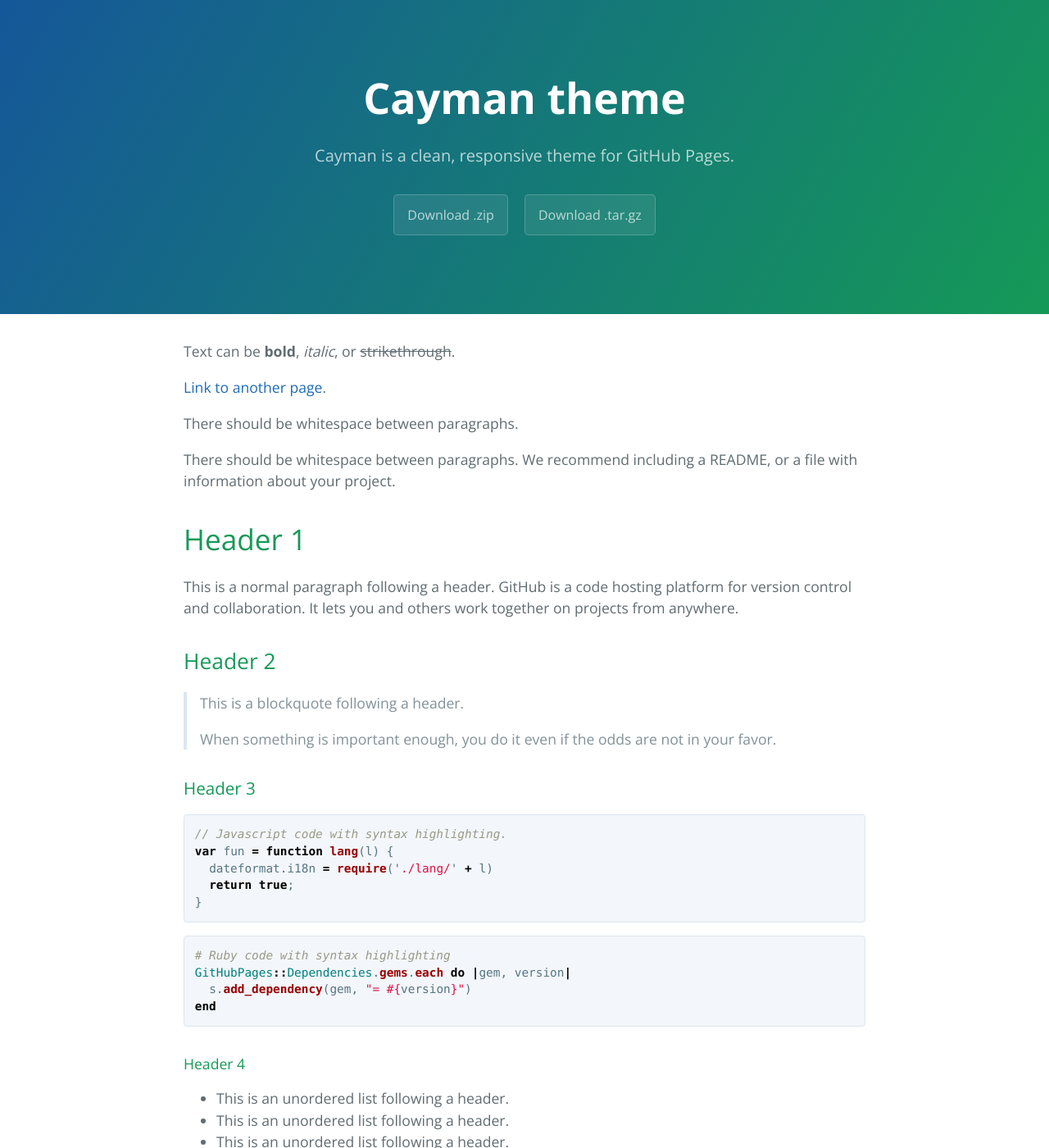
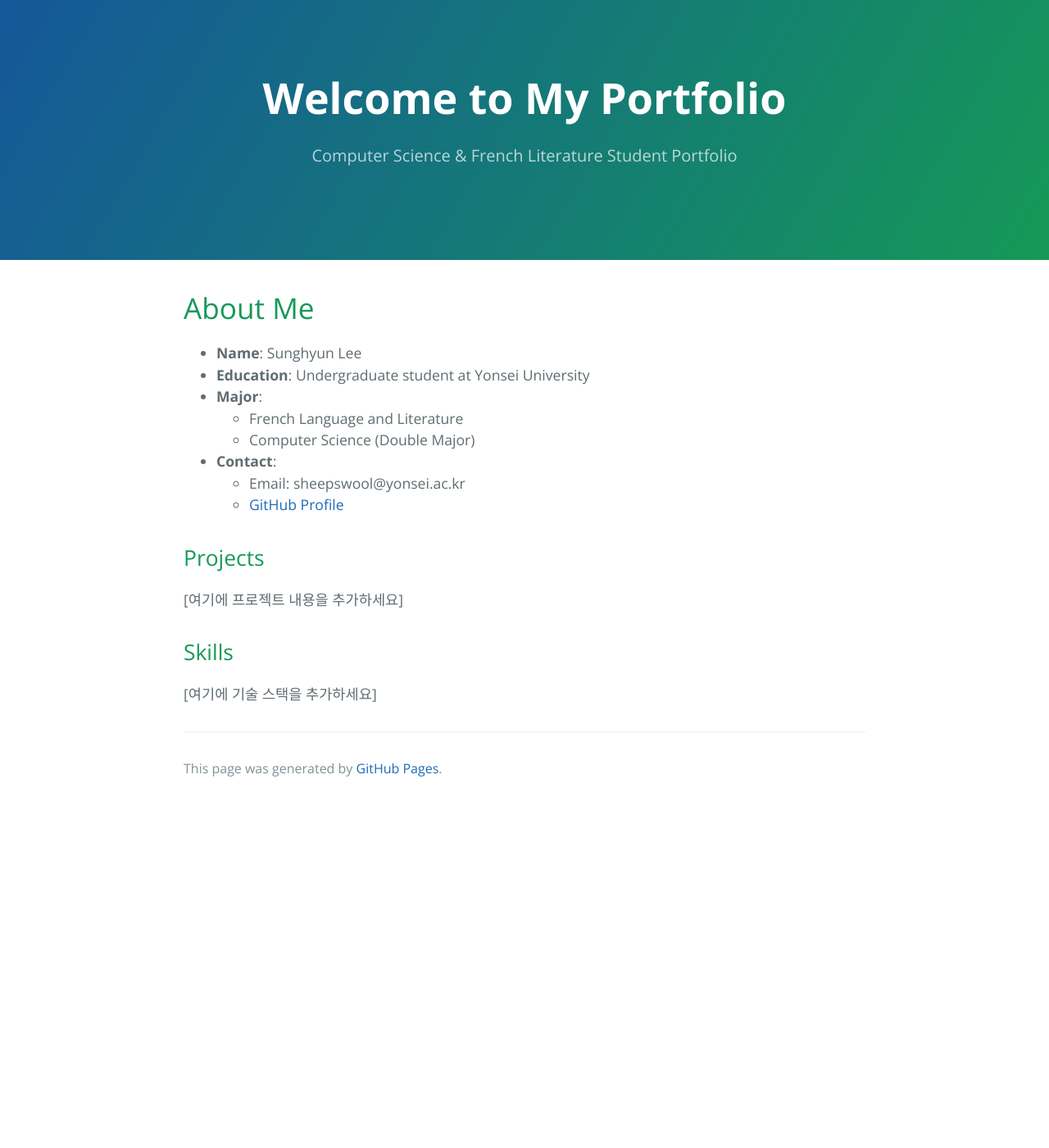
Before and after one commit to RomanticBox/RomanticBox.github.io, a Jekyll site: the page built from index.md, in a window 1280 px wide and 1400 px high. Shown: the whole window at 82% size. Built offline with Jekyll 4.4.1, drawn with Linux system fonts in a browser that asks for light colours; some of the changed text lies outside the part shown.

Commit message:
Update page

````diff
--- a/_config.yml
+++ b/_config.yml
@@ -1,5 +1,4 @@
-title: Cayman theme
-description: Cayman is a clean, responsive theme for GitHub Pages.
-show_downloads: true
-google_analytics:
+title: Sunghyun Lee's Portfolio
+description: Computer Science & French Literature Student Portfolio
+show_downloads: false
 theme: jekyll-theme-cayman
--- a/index.md
+++ b/index.md
@@ -1,123 +1,21 @@
 ---
 layout: default
+title: Welcome to My Portfolio
 ---
 
-Text can be **bold**, _italic_, or ~~strikethrough~~.
+# About Me
 
-[Link to another page](./another-page.html).
+- **Name**: Sunghyun Lee
+- **Education**: Undergraduate student at Yonsei University
+- **Major**:
+  - French Language and Literature
+  - Computer Science (Double Major)
+- **Contact**:
+  - Email: sheepswool@yonsei.ac.kr
+  - [GitHub Profile](https://github.com/YOUR_GITHUB_USERNAME)
 
-There should be whitespace between paragraphs.
+## Projects
+[여기에 프로젝트 내용을 추가하세요]
 
-There should be whitespace between paragraphs. We recommend including a README, or a file with information about your project.
-
-# Header 1
-
-This is a normal paragraph following a header. GitHub is a code hosting platform for version control and collaboration. It lets you and others work together on projects from anywhere.
-
-## Header 2
-
-> This is a blockquote following a header.
->
-> When something is important enough, you do it even if the odds are not in your favor.
-
-### Header 3
-
-```js
-// Javascript code with syntax highlighting.
-var fun = function lang(l) {
-  dateformat.i18n = require('./lang/' + l)
-  return true;
-}
-```
-
-```ruby
-# Ruby code with syntax highlighting
-GitHubPages::Dependencies.gems.each do |gem, version|
-  s.add_dependency(gem, "= #{version}")
-end
-```
-
-#### Header 4
-
-*   This is an unordered list following a header.
-*   This is an unordered list following a header.
-*   This is an unordered list following a header.
-
-##### Header 5
-
-1.  This is an ordered list following a header.
-2.  This is an ordered list following a header.
-3.  This is an ordered list following a header.
-
-###### Header 6
-
-| head1        | head two          | three |
-|:-------------|:------------------|:------|
-| ok           | good swedish fish | nice  |
-| out of stock | good and plenty   | nice  |
-| ok           | good `oreos`      | hmm   |
-| ok           | good `zoute` drop | yumm  |
-
-### There's a horizontal rule below this.
-
-* * *
-
-### Here is an unordered list:
-
-*   Item foo
-*   Item bar
-*   Item baz
-*   Item zip
-
-### And an ordered list:
-
-1.  Item one
-1.  Item two
-1.  Item three
-1.  Item four
-
-### And a nested list:
-
-- level 1 item
-  - level 2 item
-  - level 2 item
-    - level 3 item
-    - level 3 item
-- level 1 item
-  - level 2 item
-  - level 2 item
-  - level 2 item
-- level 1 item
-  - level 2 item
-  - level 2 item
-- level 1 item
-
-### Small image
-
-![Octocat](https://github.githubassets.com/images/icons/emoji/octocat.png)
-
-### Large image
-
-![Branching](https://guides.github.com/activities/hello-world/branching.png)
-
-
-### Definition lists can be used with HTML syntax.
-
-<dl>
-<dt>Name</dt>
-<dd>Godzilla</dd>
-<dt>Born</dt>
-<dd>1952</dd>
-<dt>Birthplace</dt>
-<dd>Japan</dd>
-<dt>Color</dt>
-<dd>Green</dd>
-</dl>
-
-```
-Long, single-line code blocks should not wrap. They should horizontally scroll if they are too long. This line should be long enough to demonstrate this.
-```
-
-```
-The final element.
-```
+## Skills
+[여기에 기술 스택을 추가하세요]
````
Also changed, not shown: assets/css/style.css (+16 -1 lines).
